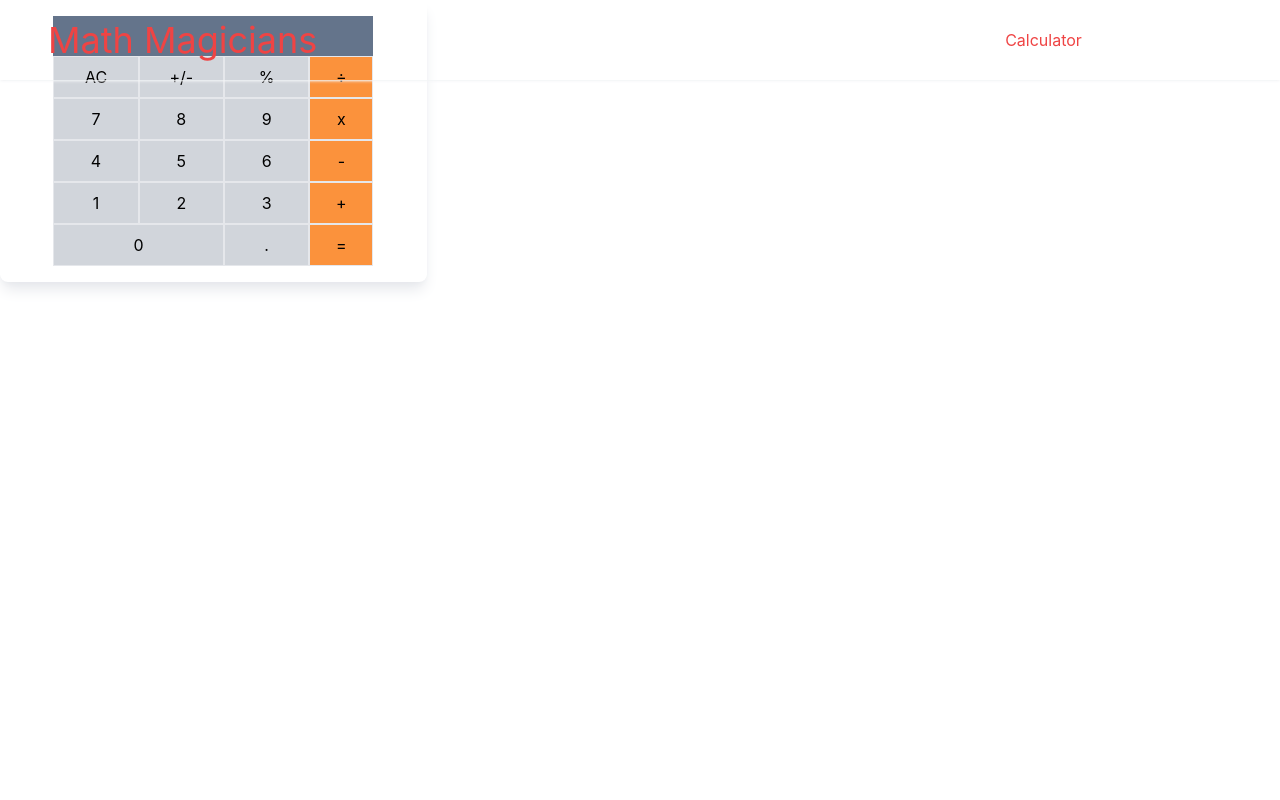
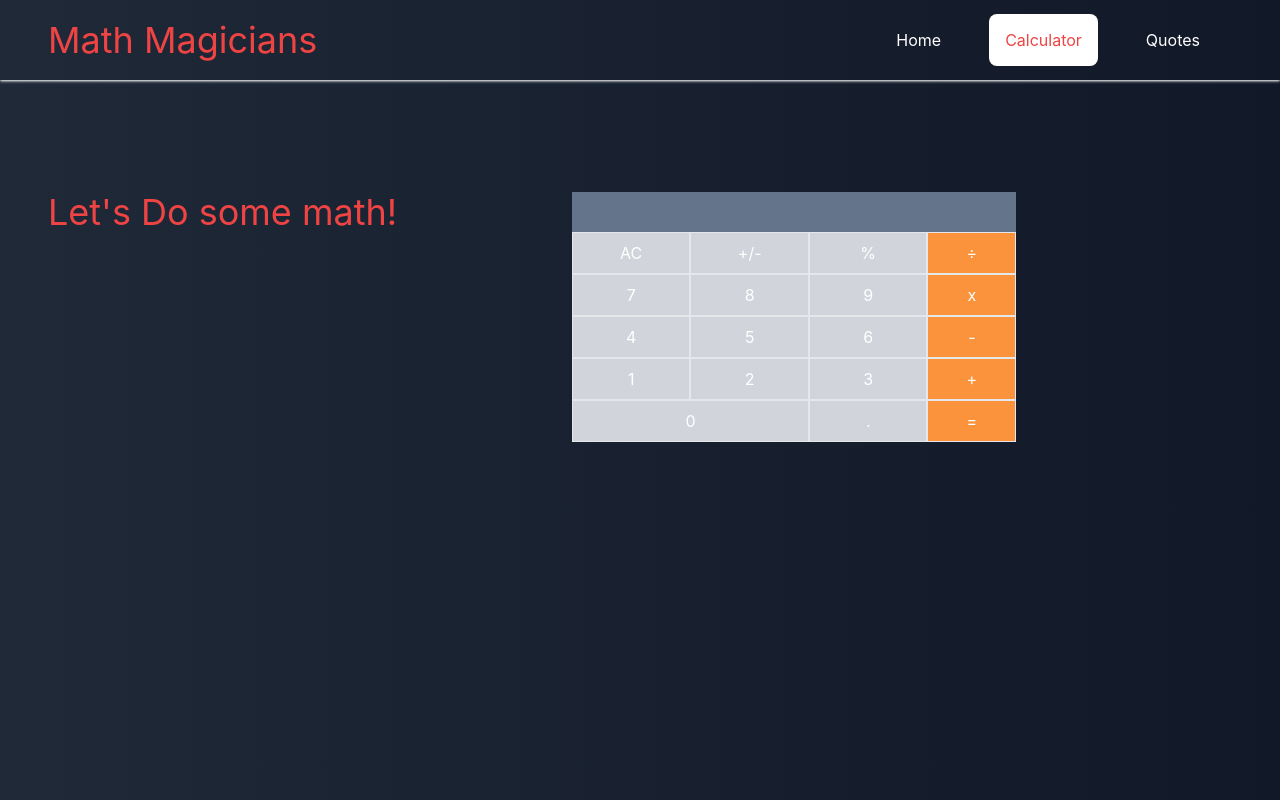
Before and after one commit to aceDavon/math-magician, a React (Create React App) app: page /calculator in a window 1280 px wide. Built offline with nearby package versions, Linux system fonts and the light colour scheme.

Commit message:
Reafctor calculator components
Refactor calculator.js to use basic react styling

```diff
--- a/src/components/Calculator.js
+++ b/src/components/Calculator.js
@@ -17,14 +17,15 @@ const Calculator = () => {
   };
 
   return (
-    <div className="w-1/3 rounded-lg shadow-lg shadow-gray-200 py-4">
-      <div className="flex flex-col gap-0 w-9/12 mx-auto">
-        <div className="bg-slate-500 w-full text-white text-right h-10 flex items-center px-4">
+    <div className="w-full pt-20 flex justify-center relative h-screen bg-gradient-to-r from-gray-800 to-gray-900 text-white">
+      <h1 className="text-4xl mt-28 ml-12 text-red-500">Let&apos;s Do some math!</h1>
+      <div className="flex flex-col gap-0 w-5/12 mx-auto mt-28">
+        <div className="bg-slate-500 w-10/12 text-white text-right h-10 flex items-center px-4">
           {total}
           {operation}
           {next}
         </div>
-        <div className="flex gap-0 w-full">
+        <div className="flex gap-0 w-10/12">
           <div className="bg-gray-300 grid grid-cols-3 w-full">
             {operands.map((button) => (
               <button
```
